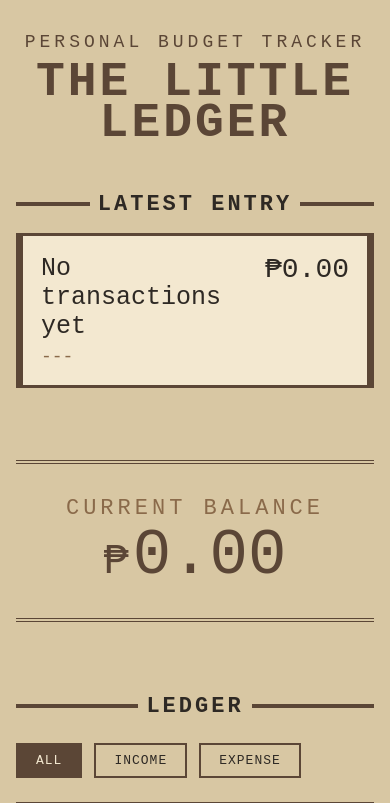
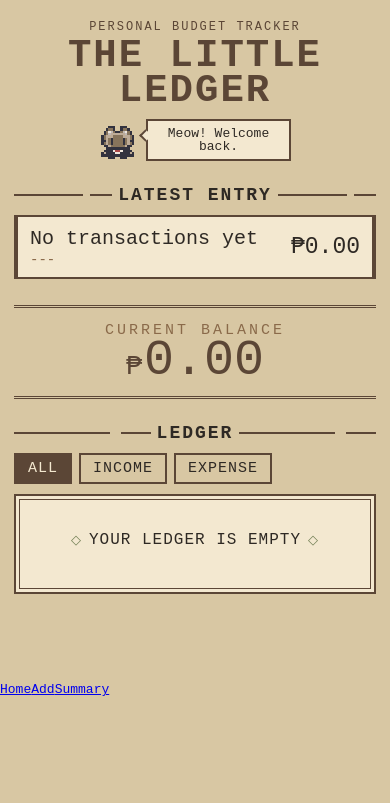
Before and after one commit to nae-rms/midterm-project-webdvt, a React (Vite) app: page / in a window 390 px wide. Shown: the top 803 px of the page. Built offline with nearby package versions, Linux system fonts and the light colour scheme.

Commit message:
change in ui direction

```diff
--- a/src/components/CatOffice.jsx
+++ b/src/components/CatOffice.jsx
@@ -0,0 +1,49 @@
+import { useState } from "react";
+
+import cat from "../assets/cat-office/cats/brown2.png";
+
+import "../styles/CatOffice.css";
+
+function CatOffice() {
+  const [message, setMessage] = useState(
+    "Meow! Welcome back."
+  );
+
+  function handleCatClick() {
+    setMessage((currentMessage) => {
+      if (currentMessage === "Meow! Welcome back.") {
+        return "How's your ledger?";
+      }
+
+      if (currentMessage === "How's your ledger?") {
+        return "Keep track of those expenses.";
+      }
+
+      return "Meow! Welcome back.";
+    });
+  }
+
+  return (
+    <div className="ledger-cat">
+
+      <button
+        className="cat-button"
+        onClick={handleCatClick}
+        aria-label="Talk to the ledger cat"
+      >
+        <img
+          src={cat}
+          alt="Ledger cat"
+          className="ledger-cat-image"
+        />
+      </button>
+
+      <div className="cat-speech">
+        {message}
+      </div>
+
+    </div>
+  );
+}
+
+export default CatOffice;
--- a/src/pages/Dashboard.jsx
+++ b/src/pages/Dashboard.jsx
@@ -1,3 +1,5 @@
+import CatOffice from "../components/CatOffice";
+
 import "../styles/Dashboard.css";
 
 function Dashboard() {
@@ -5,11 +7,15 @@ function Dashboard() {
     <div className="dashboard">
 
       <header className="dashboard-header">
+
         <p className="dashboard-subtitle">
           PERSONAL BUDGET TRACKER
         </p>
 
         <h1>THE LITTLE LEDGER</h1>
+
+        <CatOffice />
+
       </header>
 
 
@@ -17,13 +23,16 @@ function Dashboard() {
 
         <div className="section-heading">
           <span className="heading-decoration">◆</span>
+
           <h2>LATEST ENTRY</h2>
+
           <span className="heading-decoration">◆</span>
         </div>
 
         <div className="latest-entry">
 
           <div className="entry-info">
+
             <p className="entry-title">
               No transactions yet
             </p>
@@ -31,6 +40,7 @@ function Dashboard() {
             <p className="entry-meta">
               ---
             </p>
+
           </div>
 
           <p className="entry-amount">
@@ -50,6 +60,7 @@ function Dashboard() {
 
         <div className="balance-display">
           <span>₱</span>
+
           <strong>0.00</strong>
         </div>
 
@@ -59,9 +70,17 @@ function Dashboard() {
       <section className="ledger-section">
 
         <div className="section-heading">
-          <span className="heading-decoration">◆</span>
+
+          <span className="heading-decoration">
+            ◆
+          </span>
+
           <h2>LEDGER</h2>
-          <span className="heading-decoration">◆</span>
+
+          <span className="heading-decoration">
+            ◆
+          </span>
+
         </div>
 
 
@@ -85,13 +104,19 @@ function Dashboard() {
         <div className="ledger-list">
 
           <div className="ledger-empty">
-            <span className="empty-icon">◇</span>
+
+            <span className="empty-icon">
+              ◇
+            </span>
 
             <p>
               YOUR LEDGER IS EMPTY
             </p>
 
-            <span className="empty-icon">◇</span>
+            <span className="empty-icon">
+              ◇
+            </span>
+
           </div>
 
         </div>
--- /dev/null
+++ b/src/styles/CatOffice.css
@@ -0,0 +1,108 @@
+.ledger-cat {
+    display: flex;
+    align-items: center;
+    justify-content: center;
+
+    gap: 8px;
+
+    margin-top: 12px;
+  }
+
+
+  /* =========================
+     CAT
+  ========================= */
+
+  .cat-button {
+    display: flex;
+    align-items: flex-end;
+
+    padding: 0;
+
+    border: none;
+
+    background: transparent;
+
+    cursor: pointer;
+  }
+
+  .ledger-cat-image {
+    display: block;
+
+    width: 48px;
+    height: auto;
+
+    image-rendering: pixelated;
+
+    transition: transform 100ms ease;
+  }
+
+  .cat-button:hover .ledger-cat-image {
+    transform: translateY(-2px);
+  }
+
+
+  /* =========================
+     SPEECH
+  ========================= */
+
+  .cat-speech {
+    position: relative;
+
+    max-width: 170px;
+
+    padding: 6px 9px;
+
+    background: var(--card);
+
+    border: 2px solid var(--border);
+
+    font-size: 15px;
+    line-height: 1;
+  }
+
+
+  /* Pixel speech pointer */
+
+  .cat-speech::before {
+    content: "";
+
+    position: absolute;
+
+    left: -7px;
+    top: 10px;
+
+    width: 7px;
+    height: 7px;
+
+    background: var(--card);
+
+    border-left: 2px solid var(--border);
+    border-bottom: 2px solid var(--border);
+
+    transform: rotate(45deg);
+  }
+
+
+  /* =========================
+     MOBILE
+  ========================= */
+
+  @media (max-width: 600px) {
+
+    .ledger-cat {
+      margin-top: 10px;
+
+      gap: 7px;
+    }
+
+    .ledger-cat-image {
+      width: 40px;
+    }
+
+    .cat-speech {
+      max-width: 145px;
+
+      font-size: 13px;
+    }
+  }
--- a/src/styles/Dashboard.css
+++ b/src/styles/Dashboard.css
@@ -1,10 +1,10 @@
 .dashboard {
   width: 100%;
-  max-width: 1100px;
+  max-width: 1000px;
 
   margin: 0 auto;
 
-  padding: 48px 32px 120px;
+  padding: 24px 28px 70px;
 }
 
 
@@ -15,14 +15,14 @@
 .dashboard-header {
   text-align: center;
 
-  margin-bottom: 64px;
+  margin-bottom: 30px;
 }
 
 .dashboard-subtitle {
-  margin: 0 0 10px;
+  margin: 0 0 5px;
 
-  font-size: 18px;
-  letter-spacing: 4px;
+  font-size: 14px;
+  letter-spacing: 3px;
 
   color: var(--wood-dark);
 }
@@ -30,10 +30,10 @@
 .dashboard-header h1 {
   margin: 0;
 
-  font-size: clamp(48px, 8vw, 82px);
-  line-height: 0.85;
+  font-size: clamp(38px, 5.5vw, 58px);
+  line-height: 0.9;
 
-  letter-spacing: 6px;
+  letter-spacing: 4px;
 
   color: var(--wood-dark);
 }
@@ -46,9 +46,10 @@
 .section-heading {
   display: flex;
   align-items: center;
-  gap: 16px;
 
-  margin-bottom: 16px;
+  gap: 10px;
+
+  margin-bottom: 10px;
 }
 
 .section-heading::before,
@@ -57,13 +58,8 @@
 
   flex: 1;
 
-  height: 4px;
+  height: 2px;
 
-  background: var(--border);
-
-  /*
-    Small pixel breaks in the line.
-  */
   background-image:
     linear-gradient(
       to right,
@@ -76,14 +72,14 @@
 .section-heading h2 {
   margin: 0;
 
-  font-size: 28px;
-  letter-spacing: 3px;
+  font-size: 21px;
+  letter-spacing: 2px;
 
   white-space: nowrap;
 }
 
 .heading-decoration {
-  font-size: 12px;
+  font-size: 9px;
 }
 
 
@@ -92,7 +88,7 @@
 ========================= */
 
 .latest-section {
-  margin-bottom: 56px;
+  margin-bottom: 26px;
 }
 
 .latest-entry {
@@ -100,20 +96,17 @@
   justify-content: space-between;
   align-items: center;
 
-  min-height: 110px;
+  min-height: 64px;
 
-  padding: 20px 28px;
+  padding: 10px 16px;
 
   background: var(--card);
 
-  /*
-    Distinctive border:
-    thick sides + thin top/bottom.
-  */
-  border-top: 3px solid var(--border);
-  border-bottom: 3px solid var(--border);
-  border-left: 7px solid var(--border);
-  border-right: 7px solid var(--border);
+  border-top: 2px solid var(--border);
+  border-bottom: 2px solid var(--border);
+
+  border-left: 4px solid var(--border);
+  border-right: 4px solid var(--border);
 }
 
 .entry-info {
@@ -123,13 +116,13 @@
 .entry-title {
   margin: 0;
 
-  font-size: 30px;
+  font-size: 22px;
 }
 
 .entry-meta {
-  margin: 6px 0 0;
+  margin: 2px 0 0;
 
-  font-size: 18px;
+  font-size: 14px;
 
   color: var(--wood);
 }
@@ -137,7 +130,7 @@
 .entry-amount {
   margin: 0;
 
-  font-size: 36px;
+  font-size: 26px;
 }
 
 
@@ -146,23 +139,21 @@
 ========================= */
 
 .balance-section {
-  position: relative;
+  margin: 28px 0;
 
-  margin: 72px 0;
-
-  padding: 32px 0;
+  padding: 16px 0;
 
   text-align: center;
 
-  border-top: 4px double var(--border);
-  border-bottom: 4px double var(--border);
+  border-top: 3px double var(--border);
+  border-bottom: 3px double var(--border);
 }
 
 .balance-label {
-  margin: 0 0 10px;
+  margin: 0 0 2px;
 
-  font-size: 22px;
-  letter-spacing: 4px;
+  font-size: 15px;
+  letter-spacing: 3px;
 
   color: var(--wood);
 }
@@ -172,17 +163,17 @@
   justify-content: center;
   align-items: baseline;
 
-  gap: 4px;
+  gap: 2px;
 
   color: var(--wood-dark);
 }
 
 .balance-display span {
-  font-size: 42px;
+  font-size: 27px;
 }
 
 .balance-display strong {
-  font-size: clamp(64px, 10vw, 100px);
+  font-size: clamp(44px, 6vw, 64px);
 
   font-weight: normal;
 
@@ -195,21 +186,24 @@
 ========================= */
 
 .ledger-section {
-  margin-bottom: 48px;
+  margin-bottom: 28px;
 }
 
 
-/* Filters */
+/* =========================
+   FILTERS
+========================= */
 
 .ledger-controls {
   display: flex;
-  gap: 12px;
 
-  margin: 24px 0;
+  gap: 7px;
+
+  margin: 10px 0;
 }
 
 .ledger-controls button {
-  padding: 8px 18px;
+  padding: 5px 12px;
 
   background: transparent;
 
@@ -218,6 +212,8 @@
   border: 2px solid var(--border);
 
   cursor: pointer;
+
+  font-size: 15px;
 
   letter-spacing: 1px;
 }
@@ -235,39 +231,39 @@
 }
 
 
-/* Ledger area */
+/* =========================
+   LEDGER
+========================= */
 
 .ledger-list {
-  min-height: 180px;
+  min-height: 100px;
 
-  padding: 32px;
+  padding: 16px;
 
   background: var(--card);
 
-  border: 3px solid var(--border);
+  border: 2px solid var(--border);
 
-  /*
-    Creates a second inner line
-    without using a shadow.
-  */
   outline: 1px solid var(--border);
-  outline-offset: -9px;
+  outline-offset: -6px;
 }
 
 
-/* Empty state */
+/* =========================
+   EMPTY STATE
+========================= */
 
 .ledger-empty {
-  min-height: 110px;
+  min-height: 64px;
 
   display: flex;
   justify-content: center;
   align-items: center;
 
-  gap: 20px;
+  gap: 12px;
 
-  font-size: 24px;
-  letter-spacing: 2px;
+  font-size: 18px;
+  letter-spacing: 1px;
 
   text-align: center;
 }
@@ -277,7 +273,7 @@
 }
 
 .empty-icon {
-  font-size: 18px;
+  font-size: 13px;
 
   color: var(--green);
 }
@@ -290,25 +286,29 @@
 @media (max-width: 600px) {
 
   .dashboard {
-    padding: 32px 16px 100px;
+    padding: 20px 14px 60px;
   }
 
   .dashboard-header {
-    margin-bottom: 48px;
+    margin-bottom: 24px;
+  }
+
+  .dashboard-subtitle {
+    font-size: 12px;
+    letter-spacing: 2px;
   }
 
   .dashboard-header h1 {
-    font-size: 48px;
-
-    letter-spacing: 3px;
+    font-size: 39px;
+    letter-spacing: 2px;
   }
 
   .section-heading {
-    gap: 8px;
+    gap: 6px;
   }
 
   .section-heading h2 {
-    font-size: 22px;
+    font-size: 18px;
   }
 
   .heading-decoration {
@@ -316,19 +316,26 @@
   }
 
   .latest-entry {
-    padding: 18px;
+    padding: 9px 12px;
 
-    align-items: flex-start;
-
-    gap: 16px;
+    gap: 10px;
   }
 
   .entry-title {
-    font-size: 25px;
+    font-size: 20px;
   }
 
   .entry-amount {
-    font-size: 28px;
+    font-size: 23px;
+  }
+
+  .balance-section {
+    margin: 24px 0;
+    padding: 14px 0;
+  }
+
+  .balance-display strong {
+    font-size: 50px;
   }
 
   .ledger-controls {
@@ -336,10 +343,10 @@
   }
 
   .ledger-empty {
-    flex-direction: column;
+    min-height: 55px;
 
-    gap: 8px;
+    gap: 7px;
 
-    font-size: 20px;
+    font-size: 16px;
   }
 }
```
